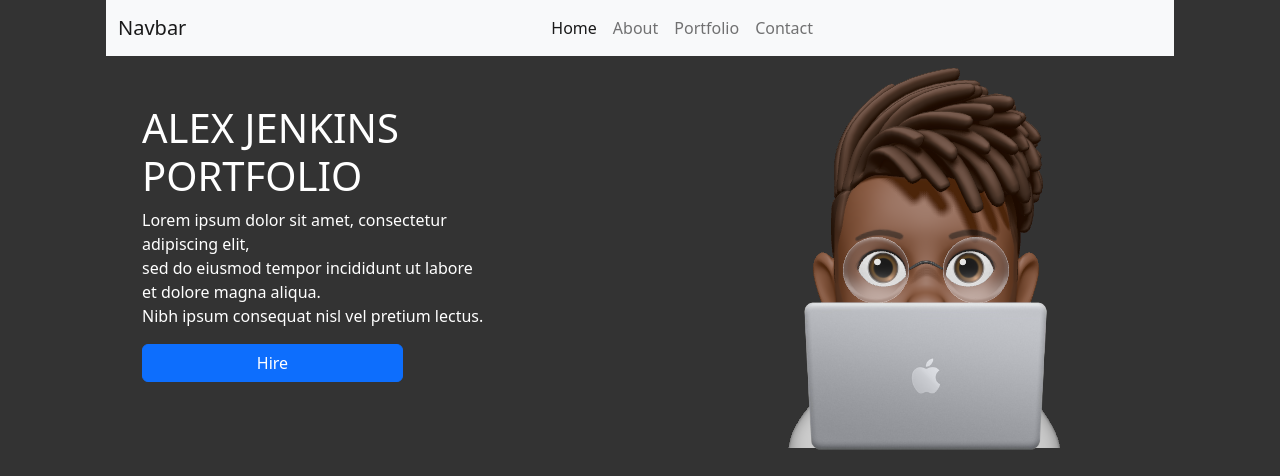
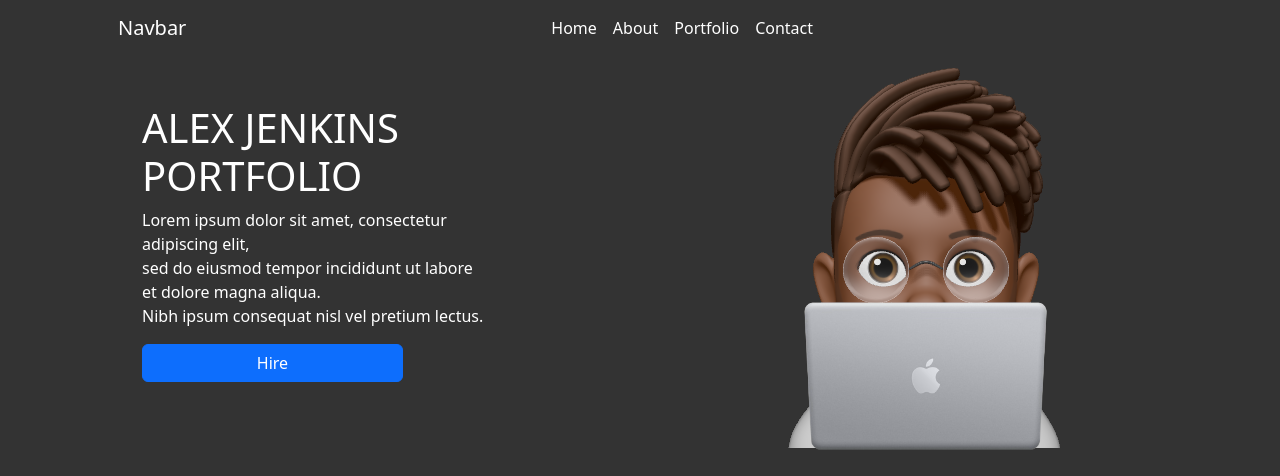
Before and after one commit to AJenkinsSolutions/Porfolio-Website, a Flask app: page / in a window 1280 px wide. Shown: the top 476 px of the page. Run offline with Flask 2, Linux system fonts and the light colour scheme.

Commit message:
Add Custom Navbar Color

```diff
--- a/static/css/styles.css
+++ b/static/css/styles.css
@@ -1,5 +1,10 @@
 /* This CSS file will need to be added to the styling of
 your web pages for the styles to be rendered. */
+navbar {
+background-color: #333;
+color: white;
+}
+
 
 body {
 background-color: #333;
@@ -10,14 +15,7 @@ a {
     color: #ffc107;
 }
 
-.jumbotron {
-  display: flex;
-  align-items: center;
-  margin: 0;
-  height: 100vh;
-  color: white;
-  background-color: #333;
-}
+
 
 .space-above {
     margin-top: 20px;    padding-top: 20px;
--- a/templates/base.html
+++ b/templates/base.html
@@ -3,7 +3,7 @@
   <head>
     <meta charset="utf-8">
     <meta name="viewport" content="width=device-width, initial-scale=1">
-    <title>Bootstrap demo</title>
+    <title>Portfolio Project</title>
     <link href="https://cdn.jsdelivr.net/npm/bootstrap@5.2.0-beta1/dist/css/bootstrap.min.css" rel="stylesheet" integrity="sha384-0evHe/X+R7YkIZDRvuzKMRqM+OrBnVFBL6DOitfPri4tjfHxaWutUpFmBp4vmVor" crossorigin="anonymous">
     <link rel="stylesheet" href="{{ url_for('static', filename='css/styles.css') }}">
 
--- a/templates/index.html
+++ b/templates/index.html
@@ -9,26 +9,26 @@
 
 
         <div class="container">
-      <nav class="navbar navbar-expand-lg bg-light">
+      <nav class="navbar navbar-expand-lg navbar-dark" style="background-color: #333;">
       <div class="container-fluid">
-    <a class="navbar-brand" href="#">Navbar</a>
-    <button class="navbar-toggler" type="button" data-bs-toggle="collapse" data-bs-target="#navbarSupportedContent" aria-controls="navbarSupportedContent" aria-expanded="false" aria-label="Toggle navigation">
-      <span class="navbar-toggler-icon"></span>
+        <a class="navbar-brand" href="#" style="color: white;">Navbar</a>
+        <button class="navbar-toggler"  type="button" data-bs-toggle="collapse" data-bs-target="#navbarSupportedContent" aria-controls="navbarSupportedContent" aria-expanded="false" aria-label="Toggle navigation" >
+          <span class="navbar-toggler-icon" ></span>
         </button>
 
-    <div class="collapse navbar-collapse" id="navbarSupportedContent">
+            <div class="collapse navbar-collapse" id="navbarSupportedContent" >
               <ul class="navbar-nav mx-auto mb-2 mb-lg-0">
                 <li class="nav-item">
-          <a class="nav-link active" aria-current="page" href="#">Home</a>
+                  <a class="nav-link active" aria-current="page" href="#" style="color: white;">Home</a>
                 </li>
                 <li class="nav-item">
-          <a class="nav-link" href="#">About</a>
+                  <a class="nav-link" href="#" style="color: white;">About</a>
                 </li>
                   <li class="nav-item">
-          <a class="nav-link" href="#">Portfolio</a>
+                  <a class="nav-link" href="#" style="color: white;">Portfolio</a>
                 </li>
                   <li class="nav-item">
-          <a class="nav-link" href="#">Contact</a>
+                  <a class="nav-link" href="#" style="color: white;">Contact</a>
                 </li>
               </ul>
 
```
Lines whose indentation alone changed are shown as unchanged.
